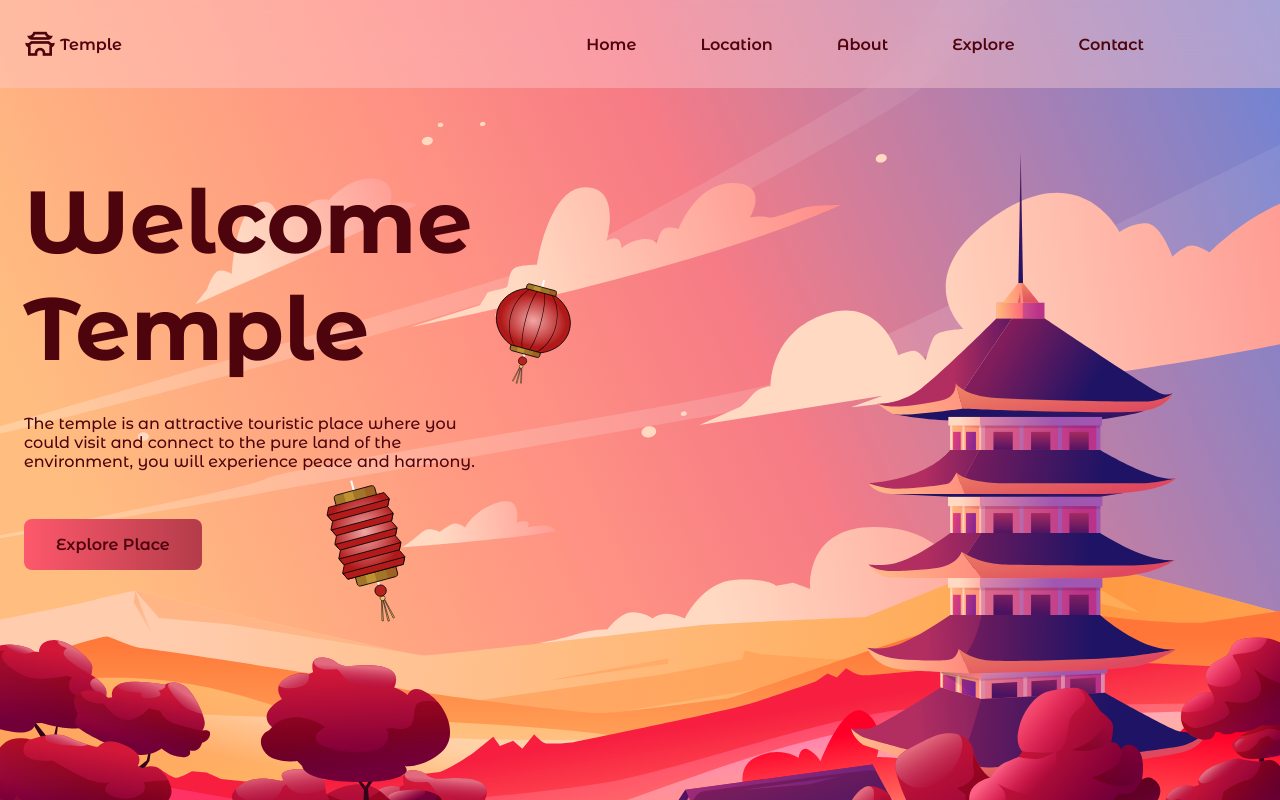
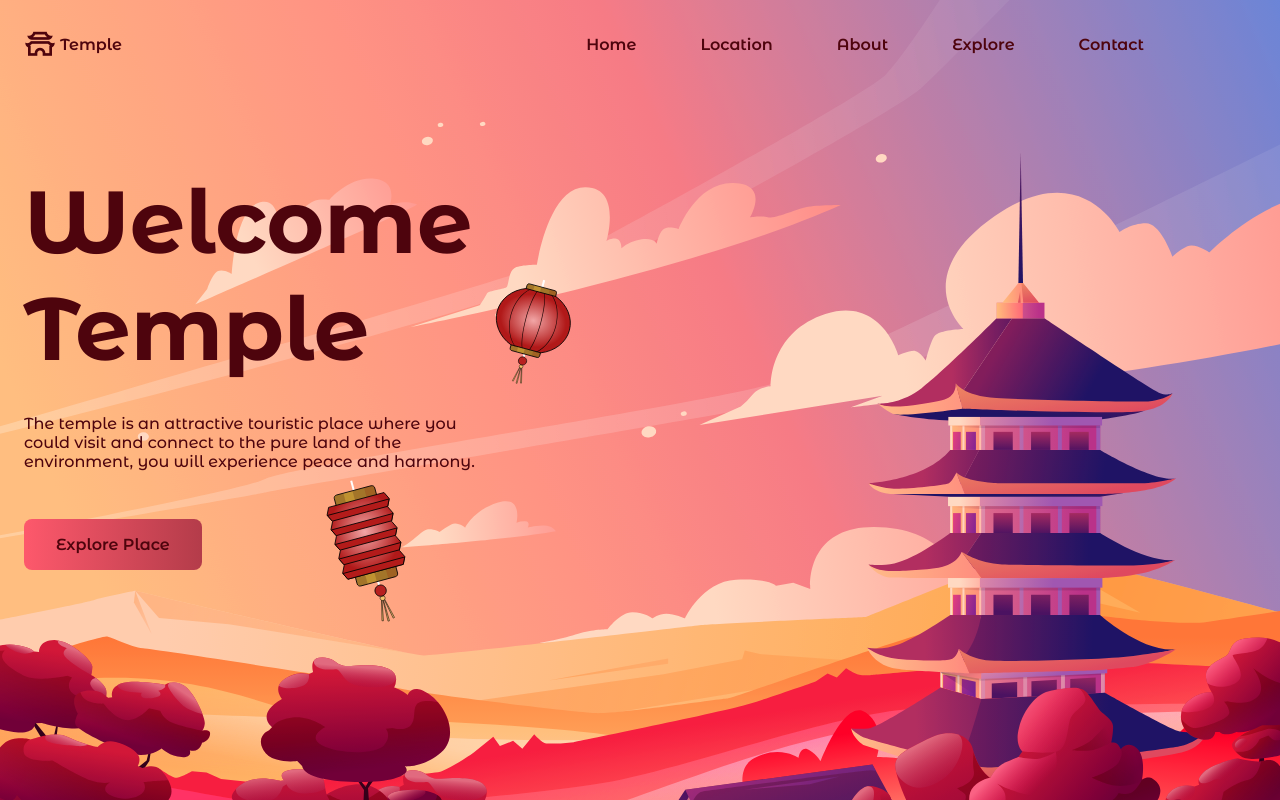
Before and after one commit to Lucyjim07/react-temple-design, a React (Vite) app: page / in a window 1280 px wide. Shown: the top 800 px of the page. Built offline with nearby package versions, Linux system fonts and the light colour scheme.

Commit message:
agregar efecto para que cuando se haga scroll en la pantalla, se aplique estilo blur al navbar

```diff
--- a/src/components/Header/Header.jsx
+++ b/src/components/Header/Header.jsx
@@ -1,17 +1,31 @@
-import { useState } from "react";
+import { useEffect, useState } from "react";
 import "./Header.css";
 
 const Header = () => {
+  const [showMenu, setShowMenu] = useState(false);
+  const [blurHeader, setBlurHeader] = useState(false);
 
-  const [showMenu, setShowMenu] = useState(false);
-  let showMenuStyle = showMenu ? 'show-menu' : '';
+  let showMenuStyle = showMenu ? "show-menu" : "";
+  let scrollHeaderStyle = blurHeader ? "blur-header" : "";
 
   const handleShowMenu = () => {
-    setShowMenu(showMenu => !showMenu);
-  }
+    setShowMenu((showMenu) => !showMenu);
+  };
+
+  useEffect(() => {
+    const scrollHandler = () => {
+      window.scrollY >= 50 ? setBlurHeader(true) : setBlurHeader(false);
+    };
+    window.addEventListener("scroll", scrollHandler);
+    scrollHandler();
+
+    return () => {
+      window.removeEventListener("scroll", scrollHandler);
+    };
+  }, []);
 
   return (
-    <header className="header blur-header" id="header">
+    <header className={`header ${scrollHeaderStyle}`} id="header">
       <nav className="nav container">
         <a href="#" className="nav__logo">
           <i className="ri-ancient-gate-line"></i>
@@ -63,5 +77,3 @@ const Header = () => {
 };
 
 export default Header;
-
-// TODO: Crear funcionalidad para que cuando se haga scroll en la pantalla, el header se convierta en blur (video 21:12)
```
